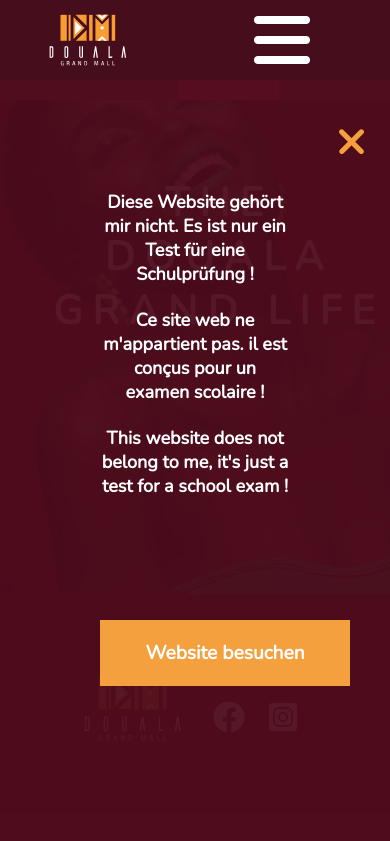
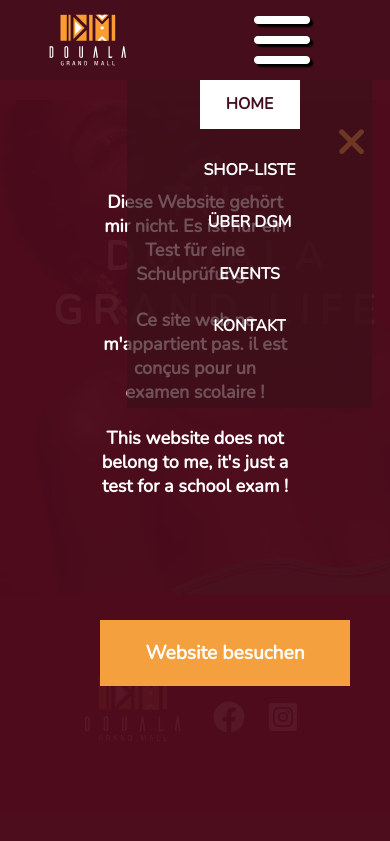
Before and after one commit to makombengas/abschlu--projrkt, a website: page index.html in a window 390 px wide. Shown: the top 841 px of the page. Drawn offline with Linux system fonts and the light colour scheme.

Commit message:
Änderung Burger-menu Clickbar

```diff
--- a/index.html
+++ b/index.html
@@ -17,7 +17,7 @@
                   <a href="index.html"><img src="./src/bilder/doualalogo.svg" width="100px" alt=""></a>
               </div>
 
-              <ul>
+              <ul id="menu">
                   <li class="active"><a href="#home">HOME</a></li>
                   <li><a href="#shop">SHOP-LISTE</a></li>
                   <li><a href="#uns">ÜBER DGM</a></li>
@@ -38,6 +38,19 @@
                   <i class="fa-brands fa-instagram-square"></i>
               </div>
           </div>
+
+              <!-- /*............................. mobile version............................... */ -->
+
+        <div id="#burger-menu" class="mobile">
+           <div> <img src="./src/bilder/doualalogo.svg" width="80px" alt=""></div>
+        <div>
+          <a href="javascript:void(0);" class="icon" onclick="myFunction()">
+            <i class="fa fa-bars"></i>
+          </a>
+
+        </div>
+
+    </div>
       </nav>
 
 
@@ -47,16 +60,7 @@
 
 
 
-    <!-- /*............................. mobile version............................... */ -->
 
-    <div id="#burger-menu" class="mobile">
-      <div> <img src="./src/bilder/doualalogo.svg" width="80px" alt=""></div>
-      <div>
-        <a href="javascript:void(0);" class="icon" onclick="myFunction()"><i class="fa-solid fa-bars"></i></a>
-
-      </div>
-
-    </div>
 
 
         <!-- /*............................. FORMULAR.............................. */ -->
--- a/script.js
+++ b/script.js
@@ -31,10 +31,10 @@ function showSlides(n) {
 
 function myFunction() {
 	var x = document.getElementById("menu");
-	if (x.style.display === "block") {
+	if (x.style.display === "flex") {
 	  x.style.display = "none";
 	} else {
-	  x.style.display = "block";
+	  x.style.display = "flex";
 	}
   }
 
--- a/style.css
+++ b/style.css
@@ -1327,6 +1327,21 @@ input[type=submit]:focus{
 
 
 @media  screen and (max-width: 820px) {
+  #menu {
+    background-color: #3a101ab9;
+    width: 100%;
+    height: 400px;
+    text-align: center;
+    margin: 8px;
+
+  }
+
+  #menu ul {
+
+    width: 100%;
+
+  }
+
 
   .modal {
     position: fixed;
```
